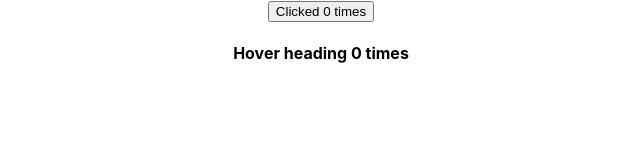
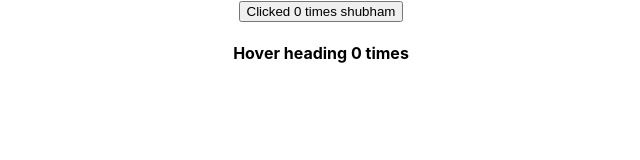
Before and after one commit to GeekShubhamRajput/react-js-learning, a React (Create React App) app: page / in a window 1280 px wide. Shown: the top 160 px of the page, without its empty margins (319-959 px from the left). Built offline with nearby package versions, Linux system fonts and the light colour scheme.

Commit message:
HOC : Passing props and params

```diff
--- a/src/App.js
+++ b/src/App.js
@@ -5,7 +5,7 @@ import HoverCounter from "./components/HoverCounter"
 function App() {
   return (
     <div className="App">
-      <ClickCounter />
+      <ClickCounter name="shubham"/>
       <HoverCounter />
     </div>
   )
--- a/src/components/ClickCounter.js
+++ b/src/components/ClickCounter.js
@@ -5,8 +5,8 @@ class ClickCounter extends Component{
 
   render(){
     const {count, increasedCounter } = this.props
-    return <button onClick={increasedCounter}>Clicked {count} times</button>
+    return <button onClick={increasedCounter}>Clicked {count} times {this.props.name}</button>
   }
 }
 
-export default withCounter(ClickCounter)
+export default withCounter(ClickCounter, 5)
--- a/src/components/HoverCounter.js
+++ b/src/components/HoverCounter.js
@@ -8,4 +8,4 @@ class HoverCounter extends Component{
   }
 }
 
-export default withCounter(HoverCounter)
+export default withCounter(HoverCounter, 10)
--- a/src/components/withCounter.js
+++ b/src/components/withCounter.js
@@ -1,6 +1,6 @@
 import React,{Component} from 'react'
 
-const withCounter = (WrappedComponent) => {
+const withCounter = (WrappedComponent, incrementNumber) => {
 
   class WithCounter extends Component{
     constructor(props){
@@ -12,12 +12,12 @@ const withCounter = (WrappedComponent) => {
 
     increasedCounter=()=>{
       this.setState(prevState => {
-        return {count: prevState.count + 1 }
+        return {count: prevState.count + incrementNumber }
       })
     }
 
     render(){
-      return <WrappedComponent count={this.state.count} increasedCounter={this.increasedCounter} />
+      return <WrappedComponent count={this.state.count} increasedCounter={this.increasedCounter} {...this.props}/>
     }
   }
   return WithCounter
```
